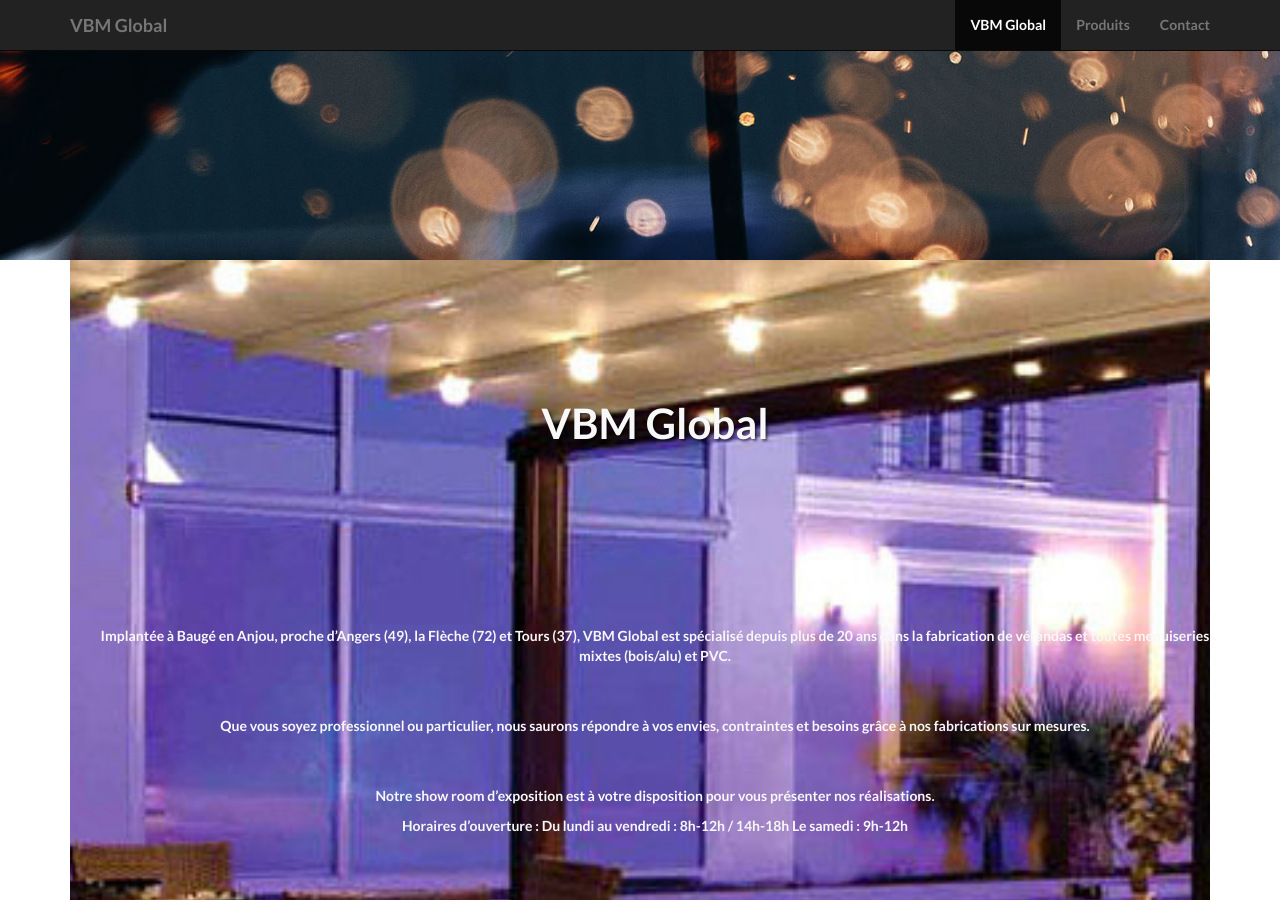
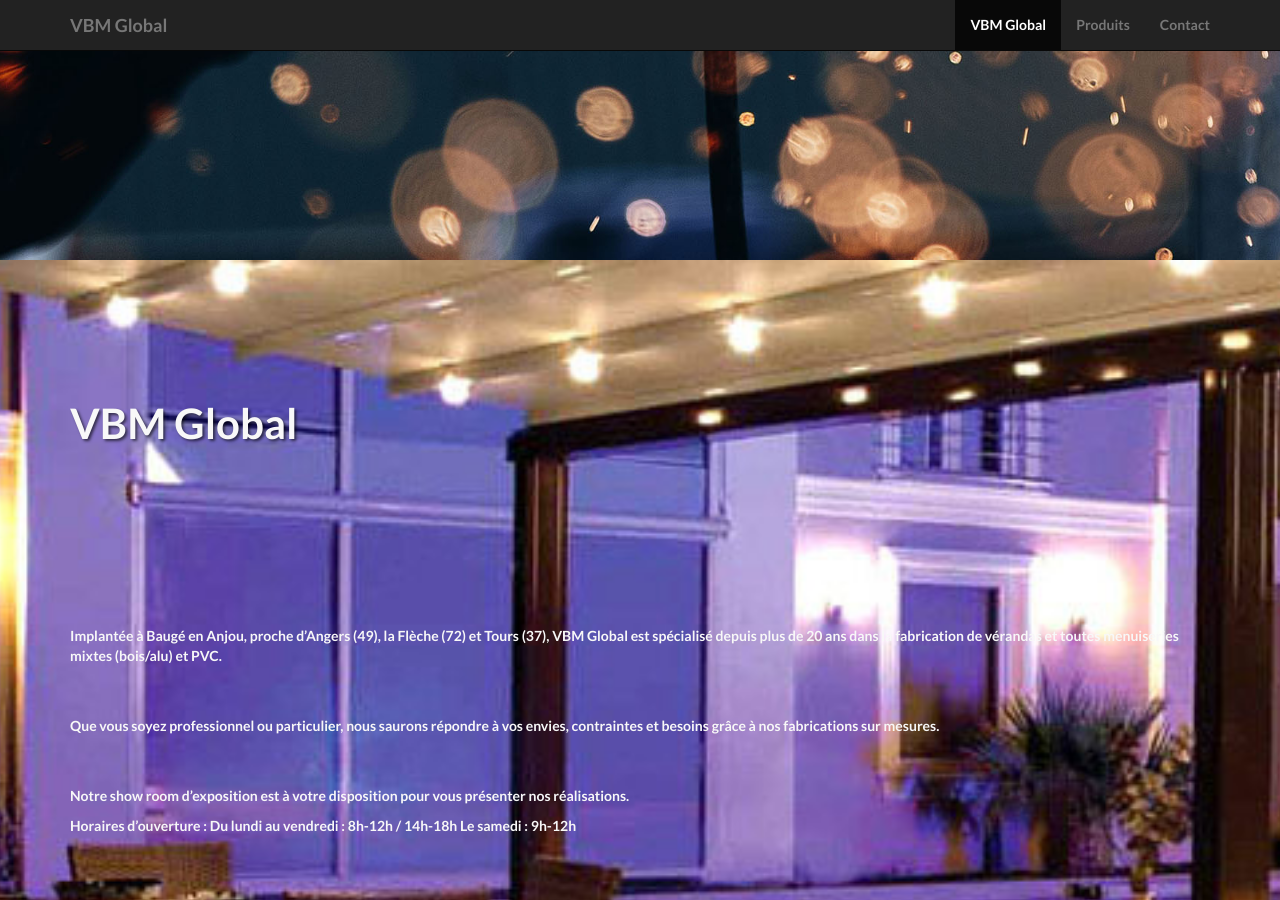
Before and after one commit to juanitito/vbm-landing, a Jekyll site: the page built from index.html, in a window 1280 px wide and 900 px high, scrolled down 702 px. Built offline with Jekyll 4.4.1, drawn with Linux system fonts in a browser that asks for light colours; nearby versions of some CDN libraries; library files that are not in the unit come from our copies.

Commit message:
Update about.html

```diff
--- a/_includes/about.html
+++ b/_includes/about.html
@@ -1,5 +1,5 @@
     <!-- About Section -->
-    <section id="about" class="container content-section text-center">
+    <section id="about">
         <div class="banner2">
           <div class="container">
             <div class="row">
```
